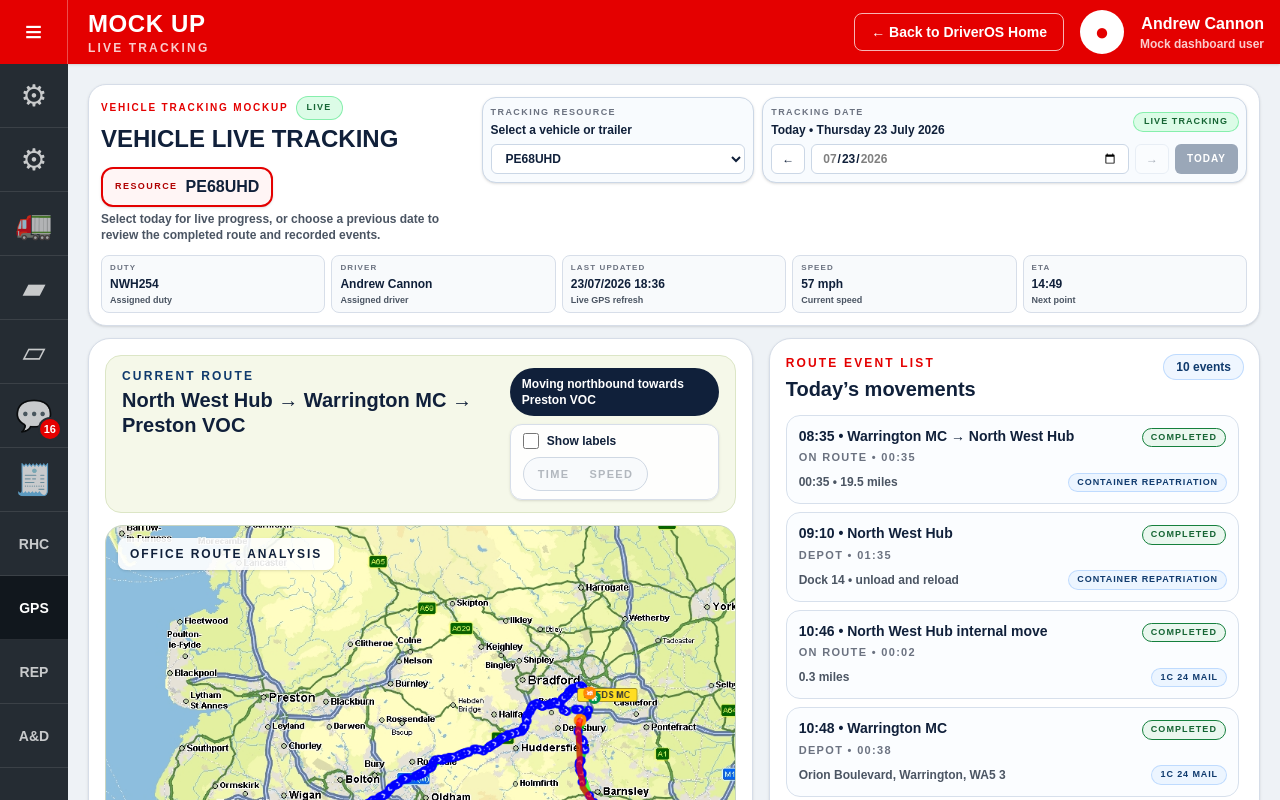
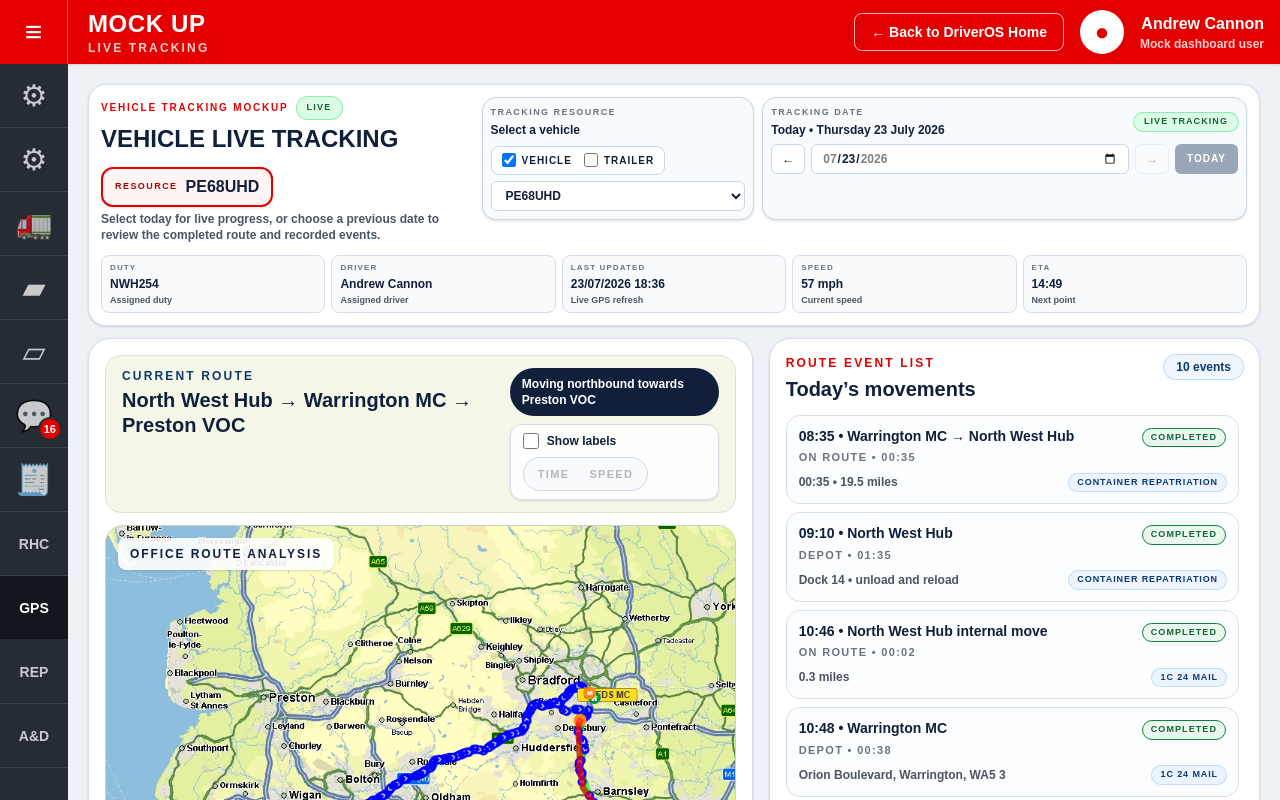
Before and after one commit to acannon76/rugby-league-supporter-web, a Next.js app: page /internal/app-ideas/link-message-mock/live-tracking in a window 1280 px wide. Shown: the top 800 px of the page. Built offline with nearby package versions, Linux system fonts and the light colour scheme.

Commit message:
added vehicle and trailer split of resource button

```diff
--- a/src/app/internal/app-ideas/link-message-mock/live-tracking/page.tsx
+++ b/src/app/internal/app-ideas/link-message-mock/live-tracking/page.tsx
@@ -27,6 +27,7 @@ type SidebarItem = {
 };
 
 type LabelMode = "time" | "speed";
+type ResourceType = "vehicle" | "trailer";
 type TrackingEvent = (typeof liveTrackingEvents)[number];
 
 type OverlayLabelPoint = {
@@ -221,6 +222,13 @@ const trackingResourceOptions = [
   "7330283",
   "7330284",
 ] as const;
+
+function getResourceType(resource: string): ResourceType {
+  return /^\d/.test(resource.trim()) ? "trailer" : "vehicle";
+}
+
+const vehicleResourceOptions = trackingResourceOptions.filter((resource) => getResourceType(resource) === "vehicle");
+const trailerResourceOptions = trackingResourceOptions.filter((resource) => getResourceType(resource) === "trailer");
 
 const mapLabelPoints: OverlayLabelPoint[] = [
   { id: "north-west-hub", place: "North West Hub", x: "26%", y: "82%", time: "10:59", speed: "52 mph" },
@@ -417,6 +425,7 @@ export default function LiveTrackingPage() {
   const [now, setNow] = useState(() => new Date());
   const [today] = useState(() => startOfDay(new Date()));
   const [selectedDateValue, setSelectedDateValue] = useState(() => toDateInputValue(startOfDay(new Date())));
+  const [selectedResourceType, setSelectedResourceType] = useState<ResourceType>("vehicle");
   const [selectedResource, setSelectedResource] = useState(DEFAULT_TRACKING_RESOURCE);
 
   useEffect(() => {
@@ -466,6 +475,21 @@ export default function LiveTrackingPage() {
   const currentEvent = selectedTrackingDay.events.find((event) => event.status === "Current") ?? selectedTrackingDay.events.at(-1) ?? selectedTrackingDay.events[0];
   const minimumDate = toDateInputValue(addDays(today, -7));
   const maximumDate = toDateInputValue(today);
+  const filteredResourceOptions = selectedResourceType === "trailer" ? trailerResourceOptions : vehicleResourceOptions;
+
+  const changeResourceType = (resourceType: ResourceType) => {
+    setSelectedResourceType(resourceType);
+
+    if (getResourceType(selectedResource) !== resourceType) {
+      const nextResource = resourceType === "vehicle"
+        ? vehicleResourceOptions.find((resource) => resource === DEFAULT_TRACKING_RESOURCE) ?? vehicleResourceOptions[0]
+        : trailerResourceOptions[0];
+
+      if (nextResource) {
+        setSelectedResource(nextResource);
+      }
+    }
+  };
 
   const changeSelectedDate = (days: number) => {
     const nextDate = addDays(selectedDate, days);
@@ -506,7 +530,9 @@ export default function LiveTrackingPage() {
               <div className="grid min-w-0 grid-cols-1 gap-2 md:grid-cols-[minmax(230px,0.72fr)_minmax(430px,1.28fr)]">
                 <ResourceSelector
                   value={selectedResource}
-                  options={trackingResourceOptions}
+                  resourceType={selectedResourceType}
+                  options={filteredResourceOptions}
+                  onResourceTypeChange={changeResourceType}
                   onChange={setSelectedResource}
                 />
                 <DateSelector
@@ -605,25 +631,45 @@ export default function LiveTrackingPage() {
 
 function ResourceSelector({
   value,
+  resourceType,
   options,
+  onResourceTypeChange,
   onChange,
 }: {
   value: string;
+  resourceType: ResourceType;
   options: readonly string[];
+  onResourceTypeChange: (resourceType: ResourceType) => void;
   onChange: (value: string) => void;
 }) {
   return (
     <div className="rounded-[14px] border border-[#cbd7e6] bg-[#f8fbfe] p-2 shadow-sm">
-      <div className="min-w-0">
-        <p className="text-[9px] font-black uppercase tracking-[0.16em] text-[#6b7280]">Tracking resource</p>
-        <p className="mt-0.5 truncate text-xs font-black text-[#10203a]">Select a vehicle or trailer</p>
+      <div className="flex flex-wrap items-start justify-between gap-2">
+        <div className="min-w-0">
+          <p className="text-[9px] font-black uppercase tracking-[0.16em] text-[#6b7280]">Tracking resource</p>
+          <p className="mt-0.5 truncate text-xs font-black text-[#10203a]">Select a {resourceType}</p>
+        </div>
+
+        <div className="flex items-center gap-3 rounded-lg border border-[#cbd7e6] bg-white px-2.5 py-1.5" role="group" aria-label="Resource type">
+          {(["vehicle", "trailer"] as ResourceType[]).map((type) => (
+            <label key={type} className="flex cursor-pointer items-center gap-1.5 text-[10px] font-black uppercase tracking-[0.1em] text-[#10203a]">
+              <input
+                type="checkbox"
+                checked={resourceType === type}
+                onChange={() => onResourceTypeChange(type)}
+                className="h-3.5 w-3.5 rounded border-[#9ca3af] text-[#0f3a6d] focus:ring-[#0f3a6d]"
+              />
+              {type}
+            </label>
+          ))}
+        </div>
       </div>
 
       <select
         value={value}
         onChange={(event) => onChange(event.target.value)}
         className="mt-1.5 w-full min-w-0 rounded-md border border-[#cbd7e6] bg-white px-2.5 py-1.5 text-xs font-black text-[#10203a] outline-none transition focus:border-[#0f3a6d] focus:ring-2 focus:ring-[#bfdbfe]"
-        aria-label="Select tracking resource"
+        aria-label={`Select tracking ${resourceType}`}
         title={value}
       >
         {options.map((option) => (
```
